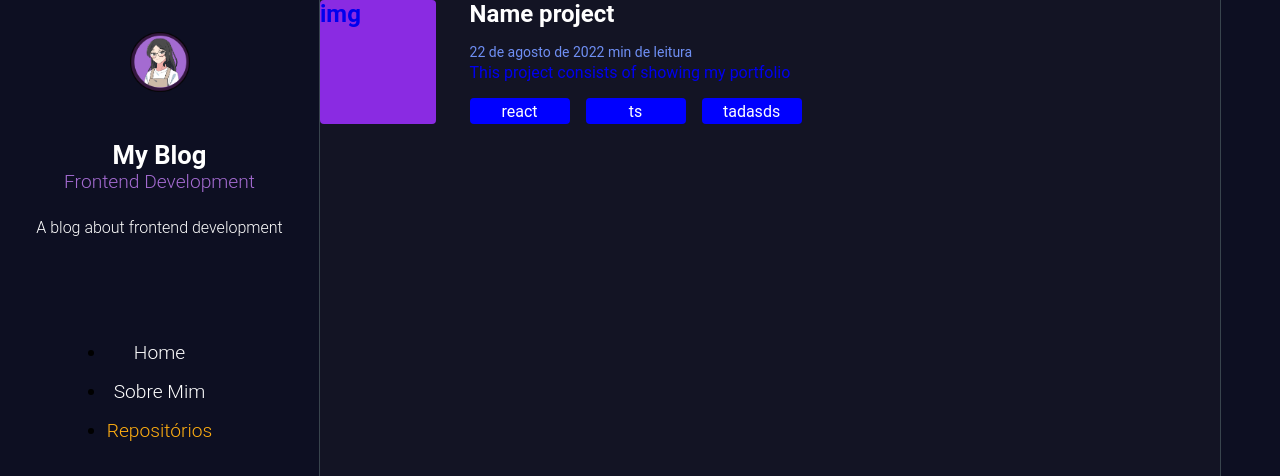
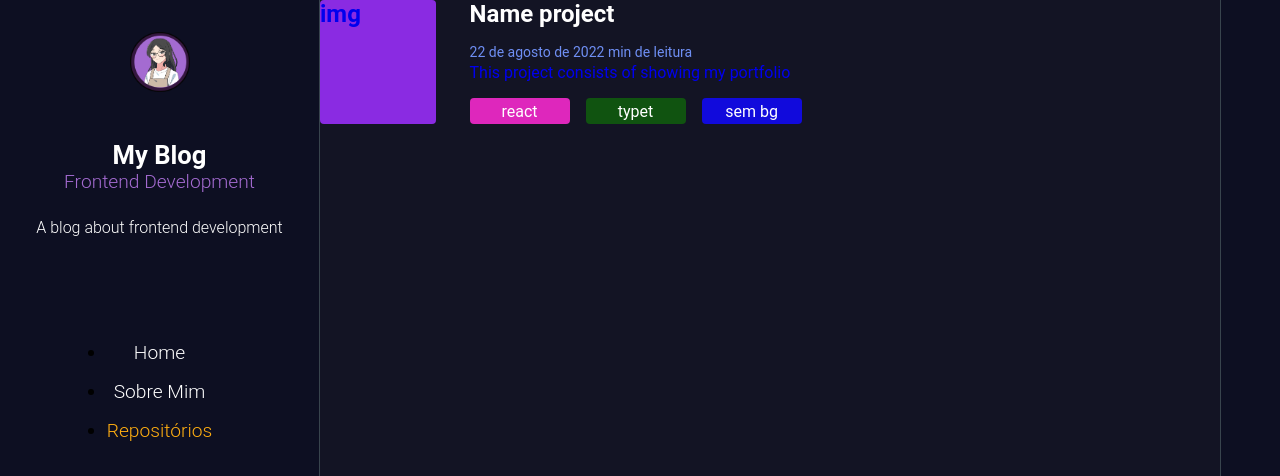
Before and after one commit to nataliaaraujo0/my-blog, a Gatsby site: page /repositories in a window 1280 px wide. Shown: the top 476 px of the page. Built offline with nearby package versions, Linux system fonts and the light colour scheme; Gatsby itself is replaced by a stand-in of ours; some icons are missing.

Commit message:
improviment:dynamic color ternary component tag

```diff
--- a/src/components/RepoGitbub/index.jsx
+++ b/src/components/RepoGitbub/index.jsx
@@ -15,9 +15,11 @@ export const RepoGithub = () => {
 					<p>22 de agosto de 2022 min de leitura</p>
 					<description>This project consists of showing my portfolio</description>
 					<S.RepoTagList>
-						<S.RepoTag>react</S.RepoTag>
-						<S.RepoTag>ts</S.RepoTag>
-						<S.RepoTag>tadasds</S.RepoTag>
+						<S.RepoTag background='#de27bc'>react</S.RepoTag>
+						<S.RepoTag background='#105310'>typet</S.RepoTag>
+						<S.RepoTag >sem bg</S.RepoTag>
+
+
 					</S.RepoTagList>
 				</S.ContentInfoWrapper>
 
--- a/src/components/RepoGitbub/styled.js
+++ b/src/components/RepoGitbub/styled.js
@@ -63,6 +63,6 @@ export const RepoTag = styled.div`
   max-width: auto;
   height: 26px;
   border-radius: 4px;
-  background: blue;
+  background: ${props => (props.background ? props.background : "#110adc")};
   color: #fff;
 `
```
